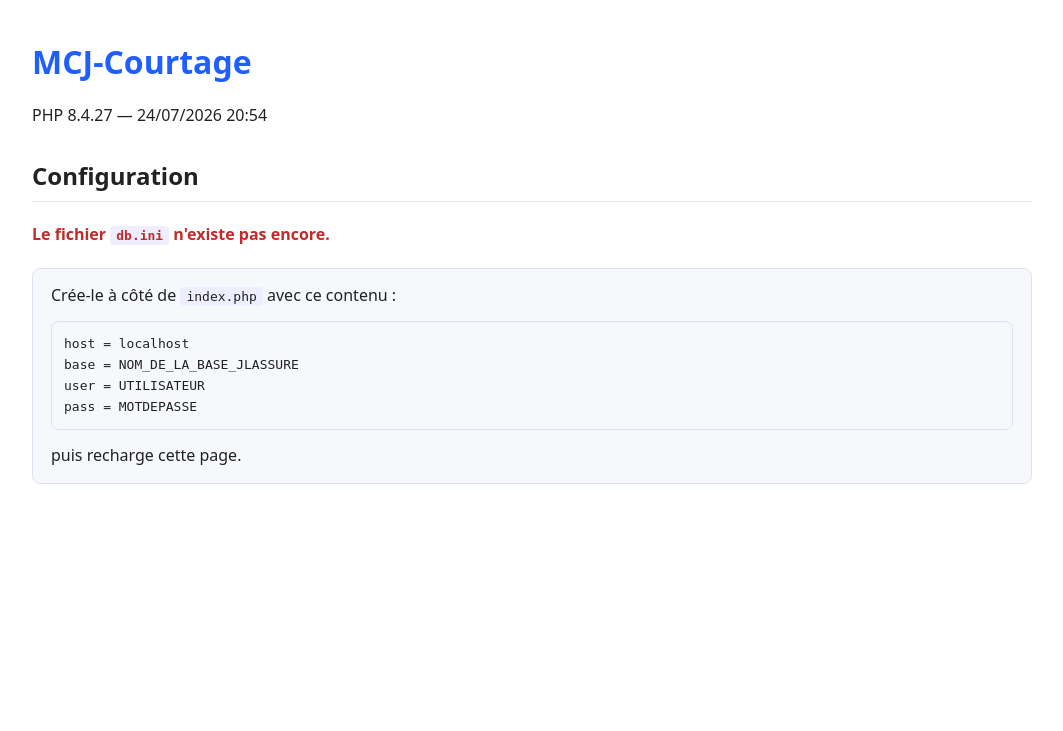
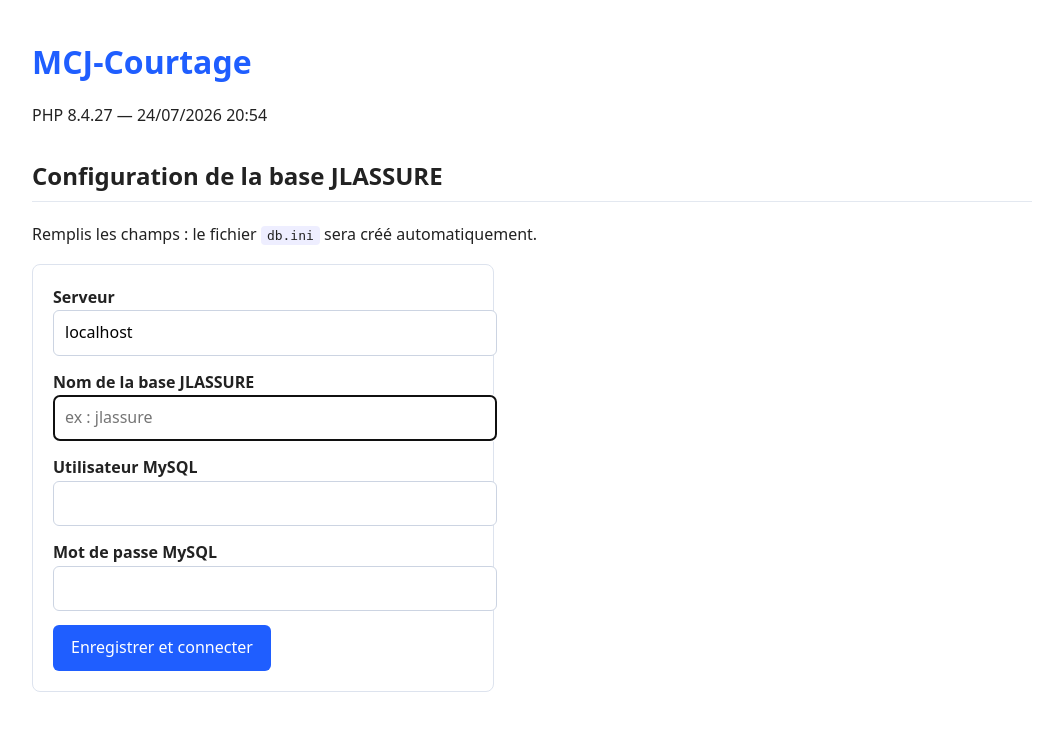
Before and after one commit to Stachmou34/autotempo.net, a PHP site: page / in a window 1280 px wide. Shown: the top 731 px of the page, without its empty margins (108-1171 px from the left). Run offline with PHP 8.4, Linux system fonts and the light colour scheme.

Commit message:
Formulaire web pour creer db.ini automatiquement
Plus besoin de creer le fichier a la main : au premier lancement, la page
affiche un formulaire (serveur, base, utilisateur, mot de passe) qui ecrit
db.ini (chmod 600). Si l'ecriture echoue, le contenu exact est affiche pour
creation manuelle.

Co-Authored-By: Claude Opus 4.8 <noreply@anthropic.com>
Claude-Session: https://claude.ai/code/session_01V986xod8v84catZ45L1WdR

```diff
--- a/index.php
+++ b/index.php
@@ -1,13 +1,8 @@
 <?php
 // ===================================================================
 //  MCJ-Courtage — fichier unique, sans dependance.
-//  Identifiants a mettre dans un fichier "db.ini" a cote de ce fichier :
-//
-//      host = localhost
-//      base = nom_de_la_base_jlassure
-//      user = utilisateur
-//      pass = motdepasse
-//
+//  Au premier lancement, la page propose un formulaire qui cree
+//  automatiquement le fichier db.ini avec les identifiants saisis.
 // ===================================================================
 error_reporting(E_ALL);
 ini_set('display_errors', '1');
@@ -18,6 +13,30 @@ function h($s) {
 }
 
 $iniFile = dirname(__FILE__) . '/db.ini';
+$messageEcriture = '';
+
+// ── Enregistrement du formulaire de configuration ─────────────────
+if (isset($_POST['enregistrer_config'])) {
+    $host = isset($_POST['host']) ? trim($_POST['host']) : 'localhost';
+    $base = isset($_POST['base']) ? trim($_POST['base']) : '';
+    $user = isset($_POST['user']) ? trim($_POST['user']) : '';
+    $pass = isset($_POST['pass']) ? $_POST['pass'] : '';
+
+    // Guillemets pour que les caracteres speciaux du mot de passe passent.
+    $contenu = "host = \"" . str_replace('"', '', $host) . "\"\n"
+             . "base = \"" . str_replace('"', '', $base) . "\"\n"
+             . "user = \"" . str_replace('"', '', $user) . "\"\n"
+             . "pass = \"" . str_replace('"', '', $pass) . "\"\n";
+
+    if (@file_put_contents($iniFile, $contenu) !== false) {
+        @chmod($iniFile, 0600);
+        header('Location: ' . $_SERVER['PHP_SELF']);
+        exit;
+    }
+    $messageEcriture = "Impossible d'ecrire le fichier db.ini (permissions). "
+                     . "Cree-le a la main avec ce contenu :\n\n" . $contenu;
+}
+
 $cfg = is_file($iniFile) ? parse_ini_file($iniFile) : null;
 
 $pdo = null;
@@ -49,31 +68,51 @@ th,td{border:1px solid #e3e8f0;padding:6px 10px;text-align:left;font-size:14px}
 th{background:#f7f9fd}
 .box{background:#f6f8fc;border:1px solid #dde3ee;border-radius:8px;padding:14px 18px;margin-top:20px}
 a{color:#1f5eff} .tags a{display:inline-block;margin:2px 6px 2px 0}
+form.cfg{background:#fff;border:1px solid #dde3ee;border-radius:8px;padding:20px;max-width:420px}
+form.cfg label{display:block;margin-bottom:14px;font-weight:600}
+form.cfg input{width:100%;padding:9px 11px;border:1px solid #ccd4e2;border-radius:6px;font:inherit;font-weight:400}
+form.cfg button{background:#1f5eff;color:#fff;border:0;padding:10px 18px;border-radius:6px;font:inherit;cursor:pointer}
 </style></head>
 <body>
 
 <h1>MCJ-Courtage</h1>
 <p>PHP <?php echo phpversion(); ?> — <?php echo date('d/m/Y H:i'); ?></p>
 
-<?php if ($cfg === null): ?>
+<?php if ($messageEcriture !== ''): ?>
+    <h2>Configuration</h2>
+    <p class="no">Écriture impossible</p>
+    <pre><?php echo h($messageEcriture); ?></pre>
 
-    <h2>Configuration</h2>
-    <p class="no">Le fichier <code>db.ini</code> n'existe pas encore.</p>
-    <div class="box">
-        Crée-le à côté de <code>index.php</code> avec ce contenu :
-        <pre>host = localhost
-base = NOM_DE_LA_BASE_JLASSURE
-user = UTILISATEUR
-pass = MOTDEPASSE</pre>
-        puis recharge cette page.
-    </div>
+<?php elseif ($cfg === null): ?>
+
+    <h2>Configuration de la base JLASSURE</h2>
+    <p>Remplis les champs : le fichier <code>db.ini</code> sera créé automatiquement.</p>
+    <form class="cfg" method="post">
+        <label>Serveur
+            <input type="text" name="host" value="localhost" required>
+        </label>
+        <label>Nom de la base JLASSURE
+            <input type="text" name="base" placeholder="ex : jlassure" required autofocus>
+        </label>
+        <label>Utilisateur MySQL
+            <input type="text" name="user" required>
+        </label>
+        <label>Mot de passe MySQL
+            <input type="password" name="pass">
+        </label>
+        <button type="submit" name="enregistrer_config" value="1">Enregistrer et connecter</button>
+    </form>
 
 <?php elseif ($erreur !== ''): ?>
 
     <h2>Connexion</h2>
     <p class="no">✗ Connexion impossible</p>
     <pre><?php echo h($erreur); ?></pre>
-    <div class="box">Corrige <code>db.ini</code> (nom de la base, utilisateur, mot de passe).</div>
+    <div class="box">
+        Corrige les identifiants : supprime le fichier puis recharge cette page
+        pour revoir le formulaire.
+        <pre>rm /home/autotemnet/public_html/db.ini</pre>
+    </div>
 
 <?php else: ?>
 
```
